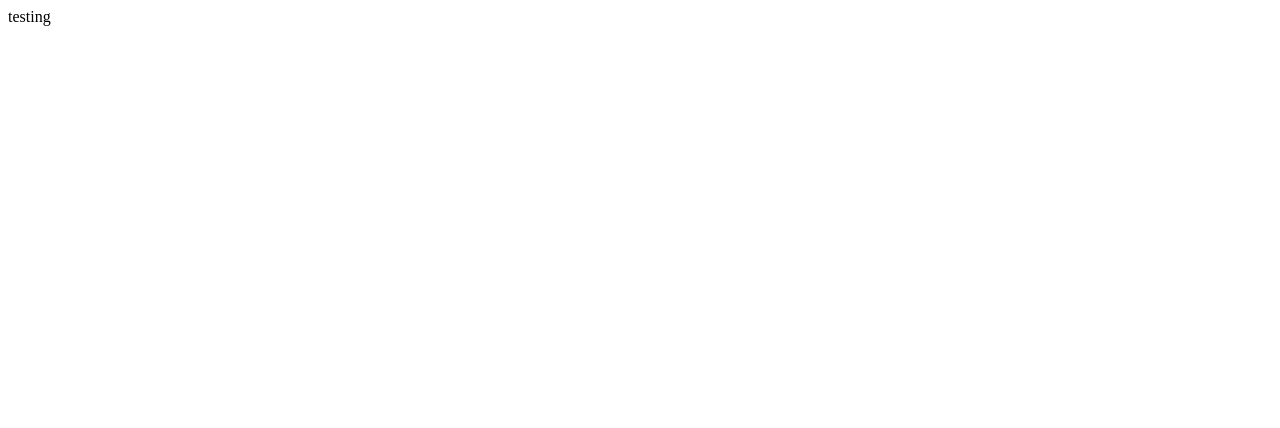
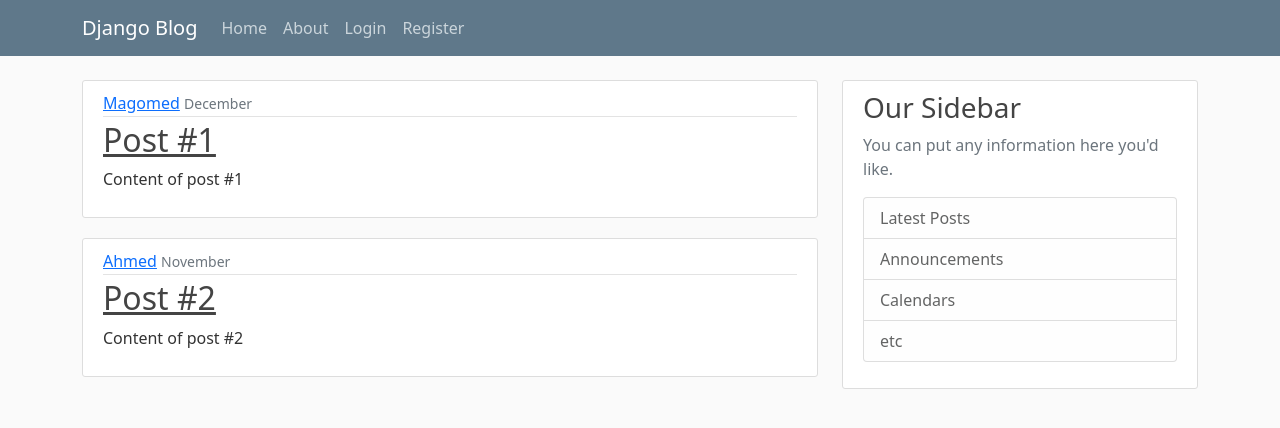
Before and after one commit to detalikota/trading2, a Django app: page /test/ in a window 1280 px wide. Before the commit the part shown is almost empty. Shown: the top 428 px of the page. Run offline with Django 3.2, Linux system fonts and the light colour scheme.

Commit message:
new files

```diff
--- /dev/null
+++ b/TD2/test2/static/test2/main.css
@@ -0,0 +1,84 @@
+body {
+    background: #fafafa;
+    color: #333333;
+    margin-top: 5rem;
+  }
+
+  h1, h2, h3, h4, h5, h6 {
+    color: #444444;
+  }
+
+  ul {
+    margin: 0;
+  }
+
+  .bg-steel {
+    background-color: #5f788a;
+  }
+
+  .site-header .navbar-nav .nav-link {
+    color: #cbd5db;
+  }
+
+  .site-header .navbar-nav .nav-link:hover {
+    color: #ffffff;
+  }
+
+  .site-header .navbar-nav .nav-link.active {
+    font-weight: 500;
+  }
+
+  .content-section {
+    background: #ffffff;
+    padding: 10px 20px;
+    border: 1px solid #dddddd;
+    border-radius: 3px;
+    margin-bottom: 20px;
+  }
+
+  .article-title {
+    color: #444444;
+  }
+
+  a.article-title:hover {
+    color: #428bca;
+    text-decoration: none;
+  }
+
+  .article-content {
+    white-space: pre-line;
+  }
+
+  .article-img {
+    height: 65px;
+    width: 65px;
+    margin-right: 16px;
+  }
+
+  .article-metadata {
+    padding-bottom: 1px;
+    margin-bottom: 4px;
+    border-bottom: 1px solid #e3e3e3
+  }
+
+  .article-metadata a:hover {
+    color: #333;
+    text-decoration: none;
+  }
+
+  .article-svg {
+    width: 25px;
+    height: 25px;
+    vertical-align: middle;
+  }
+
+  .account-img {
+    height: 125px;
+    width: 125px;
+    margin-right: 20px;
+    margin-bottom: 16px;
+  }
+
+  .account-heading {
+    font-size: 2.5rem;
+  }
--- a/TD2/test2/templates/test2/base.html
+++ b/TD2/test2/templates/test2/base.html
@@ -1,15 +1,66 @@
+{% load static %}
 <!DOCTYPE html>
 <html>
     <head>
+        <!-- Required meta tags -->
+        <meta charset="utf-8">
+        <meta name="viewport" content="width=device-width, initial-scale=1">
+        <!-- Bootstrap CSS -->
+
+        <link href="https://cdn.jsdelivr.net/npm/bootstrap@5.0.0-beta1/dist/css/bootstrap.min.css" rel="stylesheet" integrity="sha384-giJF6kkoqNQ00vy+HMDP7azOuL0xtbfIcaT9wjKHr8RbDVddVHyTfAAsrekwKmP1" crossorigin="anonymous">
+
+        <link rel="stylesheet" type="text/css" href="{% static 'test2/main.css' %}">
+
         {% if title %}
-        <title> Django website - {{ title }} </title>
+            <title> Django website - {{ title }} </title>
         {% else %}
-        <title> Django website</title>
+            <title> Django website</title>
         {% endif %}
     </head>
+<body>
+    <header class="site-header">
+        <nav class="navbar navbar-expand-md navbar-dark bg-steel fixed-top">
+            <div class="container">
+                <a class="navbar-brand mr-4" href="/">Django Blog</a>
+                <button class="navbar-toggler" type="button" data-toggle="collapse" data-target="#navbarToggle" aria-controls="navbarToggle" aria-expanded="false" aria-label="Toggle navigation">
+                <span class="navbar-toggler-icon"></span>
+                </button>
+                <div class="collapse navbar-collapse" id="navbarToggle">
+                    <div class="navbar-nav mr-auto">
+                        <a class="nav-item nav-link" href="#">Home</a>
+                        <a class="nav-item nav-link" href="#">About</a>
+                    </div>
+                    <!-- Navbar Right Side -->
+                    <div class="navbar-nav">
+                        <a class="nav-item nav-link" href="#">Login</a>
+                        <a class="nav-item nav-link" href="#">Register</a>
+                    </div>
+                </div>
+            </div>
+        </nav>
+    </header>
+    <main role="main" class="container">
+        <div class="row">
+          <div class="col-md-8">
+            {% block content %}{% endblock %}
+          </div>
+          <div class="col-md-4">
+            <div class="content-section">
+              <h3>Our Sidebar</h3>
+              <p class='text-muted'>You can put any information here you'd like.
+                <ul class="list-group">
+                  <li class="list-group-item list-group-item-light">Latest Posts</li>
+                  <li class="list-group-item list-group-item-light">Announcements</li>
+                  <li class="list-group-item list-group-item-light">Calendars</li>
+                  <li class="list-group-item list-group-item-light">etc</li>
+                </ul>
+              </p>
+            </div>
+          </div>
+        </div>
+      </main>
+    <!-- Bootstrap Bundle with Popper -->
+    <script src="https://cdn.jsdelivr.net/npm/bootstrap@5.0.0-beta1/dist/js/bootstrap.bundle.min.js" integrity="sha384-ygbV9kiqUc6oa4msXn9868pTtWMgiQaeYH7/t7LECLbyPA2x65Kgf80OJFdroafW" crossorigin="anonymous"></script>
 
-<body>
-    {% block content %}{% endblock %}
 </body>
-
 </html>
--- a/TD2/test2/templates/test2/home.html
+++ b/TD2/test2/templates/test2/home.html
@@ -1,15 +1,15 @@
-<!DOCTYPE html>
-<html>
-
-    <head>
-        {% if title %}
-        <title> Django website - {{ title }} </title>
-        {% else %}
-        <title> Django website</title>
-        {% endif %}
-    </head>
-
-    <body>
-testing
-    </body>
-</html>
+{% extends "test2/base.html" %}
+{% block content %}
+    {% for post in posts %}
+        <article class="media content-section">
+            <div class="media-body">
+                <div class="article-metadata">
+                    <a class="mr-2" href="#">{{ post.author }}</a>
+                    <small class="text-muted">{{ post.date_posted }}</small>
+                </div>
+                <h2><a class="article-title" href="#">{{ post.title }}</a></h2>
+                <p class="article-content">{{ post.content }}</p>
+            </div>
+        </article>
+    {% endfor %}
+{% endblock %}
--- a/TD2/test2/urls.py
+++ b/TD2/test2/urls.py
@@ -2,6 +2,6 @@ from django.urls import path
 from . import views
 
 urlpatterns = [
-    path('', views.test, name='test'),
+    path('', views.home, name='test_home'),
     path('about/', views.about, name='test_about')
 ]
--- a/TD2/test2/views.py
+++ b/TD2/test2/views.py
@@ -3,14 +3,16 @@ from django.http import HttpResponse
 
 posts = [
     {
-    'p': 'My first post',
-    'a': 'Magomed',
-    'd': 'July',
+    'author': 'Magomed',
+    'date_posted': 'December',
+    'title': 'Post #1',
+    'content': 'Content of post #1'
     },
     {
-    'p': 'My second post',
-    'a': 'John',
-    'd': 'April',
+    'author': 'Ahmed',
+    'date_posted': 'November',
+    'title': 'Post #2',
+    'content': 'Content of post #2'
     },
 ]
 
@@ -19,13 +21,12 @@ def func():
         print (x)
     return x
 
-def test(request):
-    return render(request, "test2/home.html") # I can put the third argument here, called context to put some information into the templates
+def home(request):
+    context = {
+        'posts': posts,
+        }
+    return render(request, "test2/home.html", context) # I can put the third argument here, called context to put some information into the templates
 
 def about(request):
 
-    context = {
-        'posts': posts,
-        }
-
-    return render(request, "test2/about.html", context)
+    return render(request, "test2/about.html")
```
Also changed, not shown: TD2/test2/templates/test2/about.html (+4 -13 lines), TD2/test2/templates/test2/base2.html (added, +70 -0 lines).
